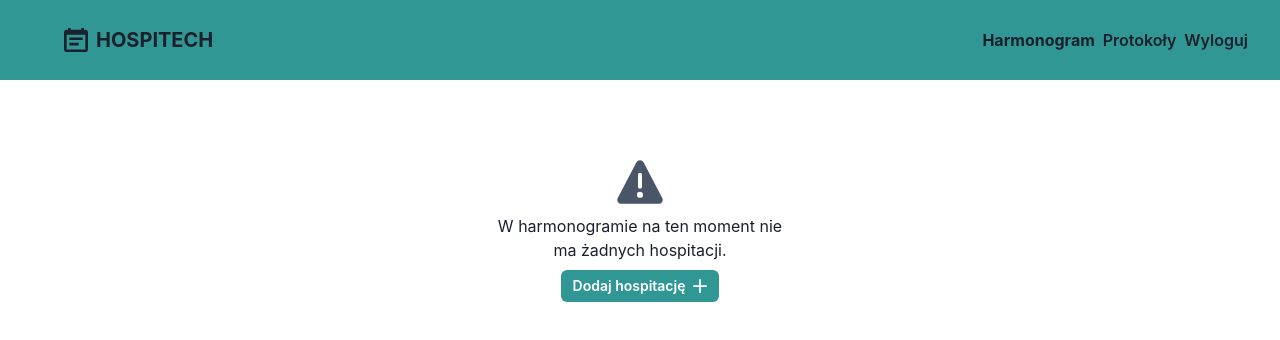
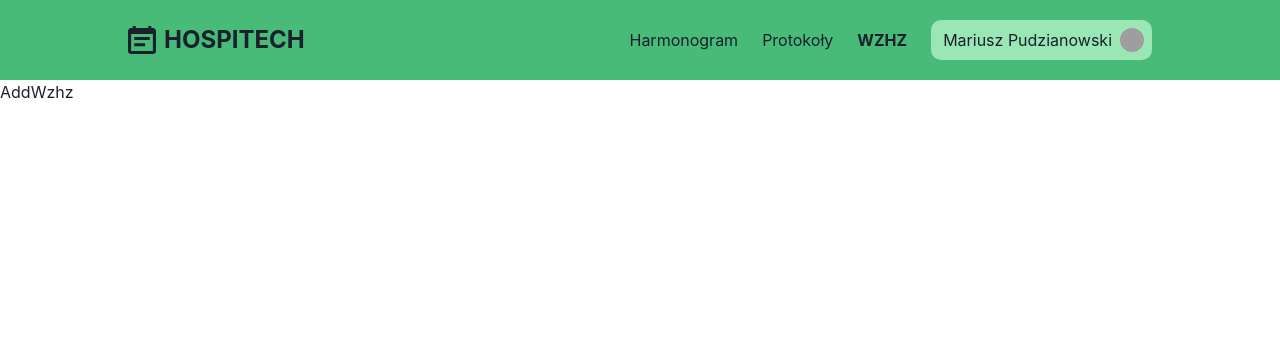
Before and after one commit to kubaczerwinski77/hospitech, a React (Create React App) app in the folder frontend/: page /wzhz/add in a window 1280 px wide. Before the commit this address led to /schedule. Shown: the top 340 px of the page. Built offline with nearby package versions, Linux system fonts and the light colour scheme; no server answers; grey boxes are pictures that could not be loaded.

Commit message:
Restyling navigation bar

```diff
--- a/frontend/src/App.js
+++ b/frontend/src/App.js
@@ -2,6 +2,8 @@ import { Navigate, Route, Routes } from "react-router-dom";
 import Schedule from "./components/schedule/Schedule";
 import NavigationBar from "./components/NavigationBar";
 import Protocols from "./components/Protocols";
+import AddWzhz from "./components/wzhz/AddWzhz";
+import BrowseWzhz from "./components/wzhz/BrowseWzhz";
 
 function App() {
   return (
@@ -10,6 +12,8 @@ function App() {
       <Routes>
         <Route path="/schedule" element={<Schedule />} />
         <Route path="/protocols" element={<Protocols />} />
+        <Route path="/wzhz/add" element={<AddWzhz />} />
+        <Route path="/wzhz/browse" element={<BrowseWzhz />} />
         <Route path="*" element={<Navigate to="/schedule" replace />} />
       </Routes>
     </>
--- a/frontend/src/components/NavigationBar.jsx
+++ b/frontend/src/components/NavigationBar.jsx
@@ -1,7 +1,49 @@
-import { Button, ButtonGroup, Flex, Spacer, Text } from "@chakra-ui/react";
-import { CalendarIcon } from "@chakra-ui/icons";
+import {
+  Avatar,
+  Button,
+  Flex,
+  forwardRef,
+  HStack,
+  Link,
+  Menu,
+  MenuButton,
+  MenuDivider,
+  MenuItem,
+  MenuList,
+  Spacer,
+  Text,
+} from "@chakra-ui/react";
+import {
+  AddIcon,
+  ArrowBackIcon,
+  CalendarIcon,
+  SearchIcon,
+  SettingsIcon,
+} from "@chakra-ui/icons";
 import React from "react";
 import { useLocation, useNavigate } from "react-router-dom";
+
+const Profile = forwardRef((props, ref) => (
+  <Flex
+    gap={"8px"}
+    justify="center"
+    align="center"
+    ref={ref}
+    borderRadius={10}
+    p={2}
+    bg="green.200"
+    cursor="pointer"
+    {...props}
+  >
+    <Text userSelect="none" marginLeft={1}>
+      Mariusz Pudzianowski
+    </Text>
+    <Avatar
+      size="xs"
+      src="https://yt3.googleusercontent.com/ytc/AL5GRJVulvC-ZrmKn1wq3J6qvBbJY_GW55Igdmfw9Sc0=s900-c-k-c0x00ffffff-no-rj"
+    />
+  </Flex>
+));
 
 const NavigationBar = () => {
   const navigate = useNavigate();
@@ -9,42 +51,63 @@ const NavigationBar = () => {
   const { pathname } = location;
 
   return (
-    <Flex bg={"teal.500"} h={"80px"} align={"center"} p={"0 32px"}>
-      <CalendarIcon margin={"0 8px 0 32px"} boxSize={6} />
-      <Text fontSize={"xl"} fontWeight={"bold"}>
+    <Flex bg={"green.400"} h={"80px"} align={"center"} paddingX="10%">
+      <HStack>
+        <CalendarIcon boxSize={7} />
+        <Text fontSize={"2xl"} fontWeight={"bold"}>
           HOSPITECH
         </Text>
+      </HStack>
       <Spacer />
-      <ButtonGroup>
+      <HStack gap={"24px"}>
         <Button
-          variant={"link"}
-          size={"md"}
-          colorScheme={"black"}
+          variant="link"
+          color="gray.800"
+          fontWeight={pathname === "/schedule" && "bold"}
           onClick={() => navigate("/schedule")}
         >
-          <Text fontWeight={pathname === "/schedule" && "bold"}>
           Harmonogram
-          </Text>
         </Button>
         <Button
-          variant={"link"}
-          size={"md"}
-          colorScheme={"black"}
+          variant="link"
+          color="gray.800"
+          fontWeight={pathname === "/protocols" && "bold"}
           onClick={() => navigate("/protocols")}
         >
-          <Text fontWeight={pathname === "/protocols" && "bold"}>
           Protokoły
-          </Text>
         </Button>
-        <Button
-          variant={"link"}
-          size={"md"}
-          colorScheme={"black"}
-          onClick={() => console.log("Logout")}
+        <Menu>
+          <MenuButton
+            as={Link}
+            fontWeight={pathname.startsWith("/wzhz") && "bold"}
           >
+            WZHZ
+          </MenuButton>
+          <MenuList>
+            <MenuItem
+              onClick={() => navigate("/wzhz/browse")}
+              icon={<SearchIcon />}
+            >
+              Przeglądaj
+            </MenuItem>
+            <MenuItem onClick={() => navigate("/wzhz/add")} icon={<AddIcon />}>
+              Dodaj członka
+            </MenuItem>
+          </MenuList>
+        </Menu>
+        <Menu>
+          <MenuButton as={Profile}></MenuButton>
+          <MenuList>
+            <MenuItem>Hospitacje</MenuItem>
+            <MenuItem>Zajęcia</MenuItem>
+            <MenuDivider />
+            <MenuItem icon={<SettingsIcon />}>Ustawienia</MenuItem>
+            <MenuItem icon={<ArrowBackIcon boxSize="3.5" />} color="red.500">
               Wyloguj
-        </Button>
-      </ButtonGroup>
+            </MenuItem>
+          </MenuList>
+        </Menu>
+      </HStack>
     </Flex>
   );
 };
--- a/frontend/src/components/schedule/AddHospitationModal.jsx
+++ b/frontend/src/components/schedule/AddHospitationModal.jsx
@@ -46,7 +46,7 @@ const AddHospitationModal = ({ isOpen, onClose }) => {
         toast({
           title: "Request failed",
           description: data.message,
-          position: "top",
+          position: "bottom-left",
           status: "error",
           duration: 3000,
           isClosable: true,
@@ -55,7 +55,7 @@ const AddHospitationModal = ({ isOpen, onClose }) => {
         toast({
           title: "Dodawanie powiodło się",
           description: "Pomyślnie dodano hospitację",
-          position: "top",
+          position: "bottom-left",
           status: "success",
           duration: 3000,
           isClosable: true,
@@ -249,7 +249,7 @@ const AddHospitationModal = ({ isOpen, onClose }) => {
                 </Button>
                 <Button
                   isLoading={props.isSubmitting}
-                  colorScheme="teal"
+                  colorScheme="green"
                   type="submit"
                 >
                   Stwórz
--- a/frontend/src/components/schedule/Schedule.jsx
+++ b/frontend/src/components/schedule/Schedule.jsx
@@ -79,7 +79,7 @@ const Schedule = () => {
             </Text>
             <Button
               rightIcon={<AddIcon />}
-              colorScheme="teal"
+              colorScheme="green"
               size="sm"
               onClick={onOpen}
             >
@@ -128,8 +128,9 @@ const Schedule = () => {
                   <HStack
                     key={hospitationId}
                     p={5}
-                    borderRadius={5}
+                    borderRadius={10}
                     bg="gray.200"
+                    shadow="md"
                   >
                     {classesForHospitation
                       .slice(0, 1)
@@ -182,7 +183,7 @@ const Schedule = () => {
           <Flex w="1380px" m="auto">
             <Button
               rightIcon={<AddIcon />}
-              colorScheme="teal"
+              colorScheme="green"
               marginLeft="auto"
               onClick={onOpen}
             >
--- /dev/null
+++ b/frontend/src/components/wzhz/AddWzhz.jsx
@@ -0,0 +1,7 @@
+import React from "react";
+
+const AddWzhz = () => {
+  return <div>AddWzhz</div>;
+};
+
+export default AddWzhz;
--- /dev/null
+++ b/frontend/src/components/wzhz/BrowseWzhz.jsx
@@ -0,0 +1,7 @@
+import React from "react";
+
+const BrowseWzhz = () => {
+  return <div>BrowseWzhz</div>;
+};
+
+export default BrowseWzhz;
```
Also changed, not shown: frontend/src/assets/avatar.jpeg (added). Lines whose indentation alone changed are shown as unchanged.
